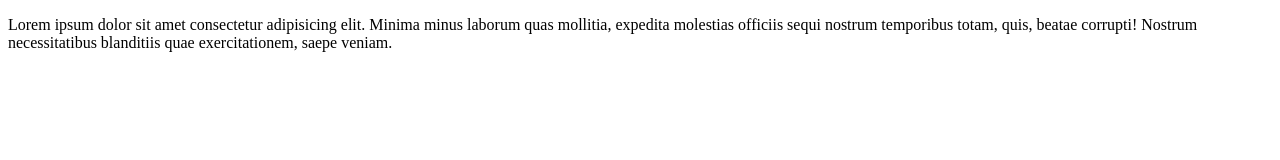
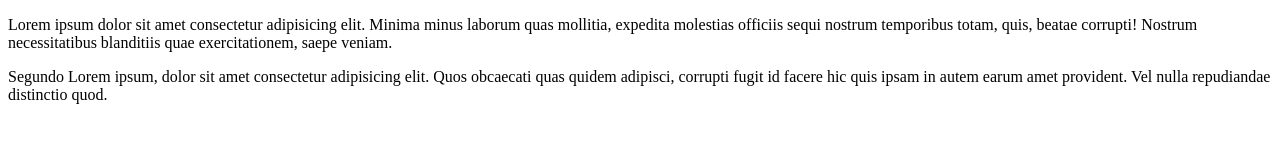
Before and after one commit to EnriqueHernandezCampus/miWebGestionadaConGit, a plain HTML site: page index.html in a window 1280 px wide. Drawn offline with Linux system fonts and the light colour scheme.

Commit message:
commit de pruebas

```diff
--- a/index.html
+++ b/index.html
@@ -14,6 +14,8 @@
     <p>Lorem ipsum dolor sit amet consectetur adipisicing elit. Minima minus laborum quas mollitia, expedita molestias
         officiis sequi nostrum temporibus totam, quis, beatae corrupti! Nostrum necessitatibus blanditiis quae
         exercitationem, saepe veniam.</p>
+    <p>Segundo Lorem ipsum, dolor sit amet consectetur adipisicing elit. Quos obcaecati quas quidem adipisci, corrupti
+        fugit id facere hic quis ipsam in autem earum amet provident. Vel nulla repudiandae distinctio quod.</p>
 
 </body>
 
```
